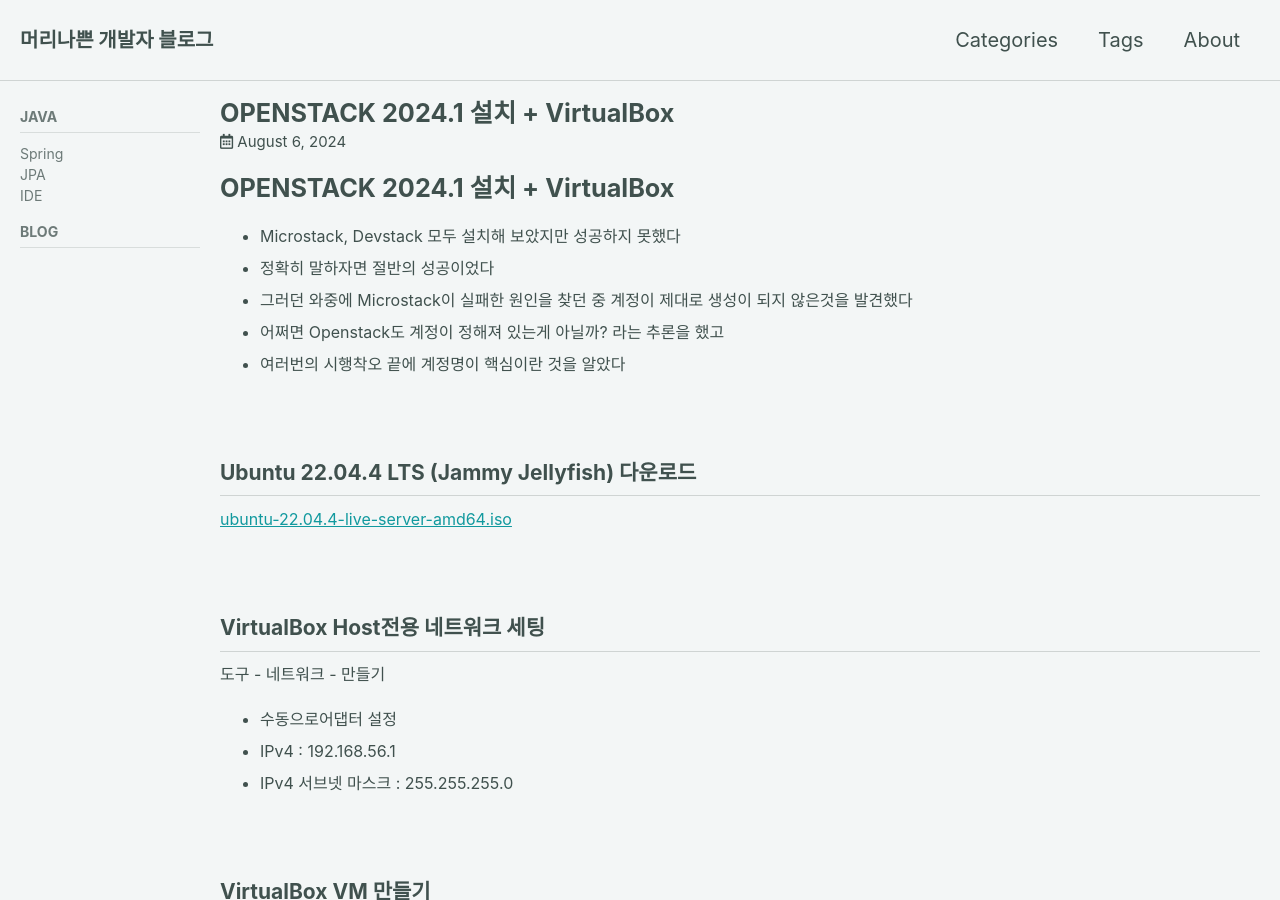
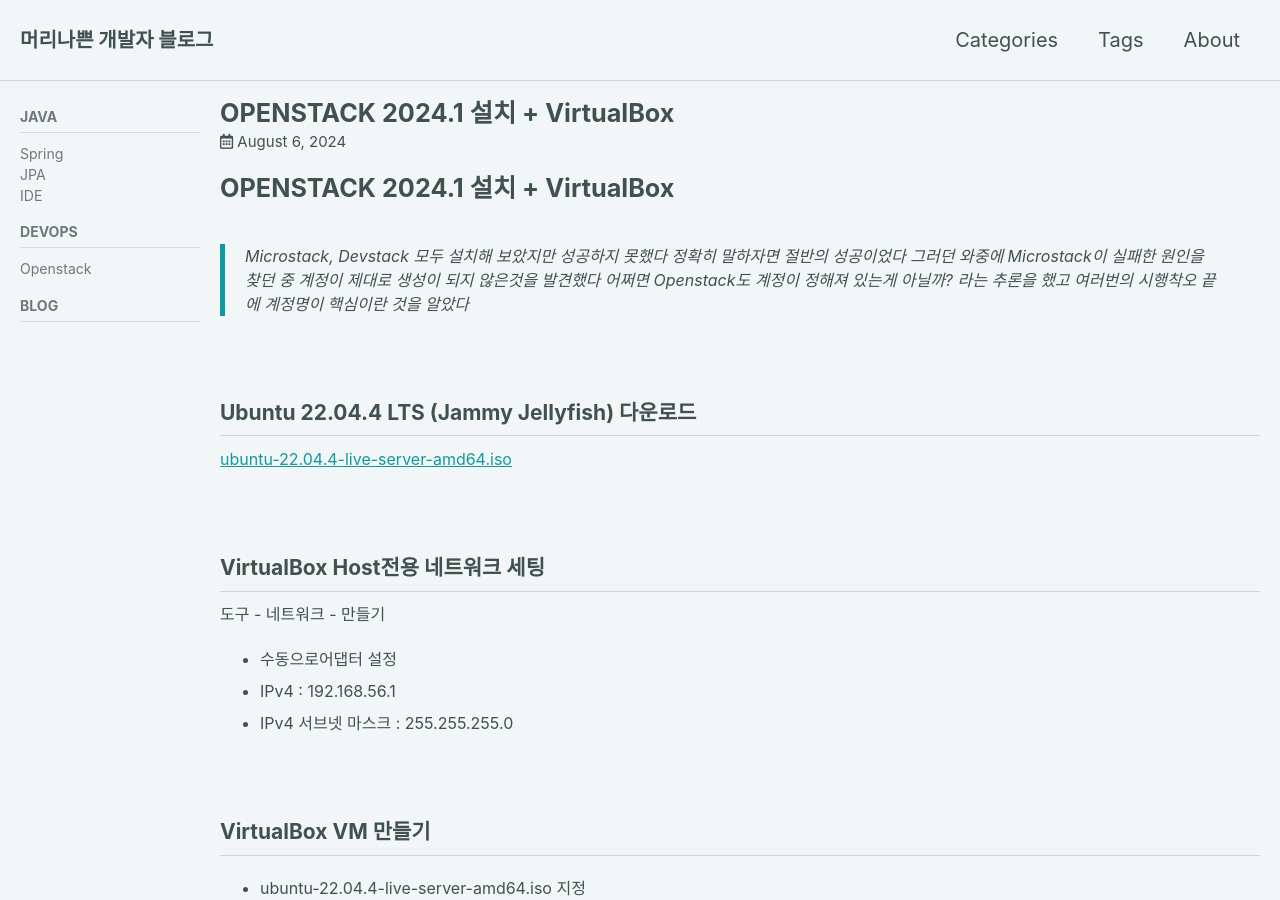
Before and after one commit to glorial83/glorial83.github.io, a Jekyll site: the page built from _posts/2024-08-06-Openstack.md, in a window 1280 px wide and 900 px high. Built offline with Jekyll 4.4.1, drawn with Linux system fonts in a browser that asks for light colours; cached includes are drawn as plain includes.

```diff
--- a/_posts/2024-08-06-Openstack.md
+++ b/_posts/2024-08-06-Openstack.md
@@ -10,11 +10,11 @@ classes: wide
 
 # OPENSTACK 2024.1 설치 + VirtualBox
 
-- Microstack, Devstack 모두 설치해 보았지만 성공하지 못했다
-- 정확히 말하자면 절반의 성공이었다
-- 그러던 와중에 Microstack이 실패한 원인을 찾던 중 계정이 제대로 생성이 되지 않은것을 발견했다
-- 어쩌면 Openstack도 계정이 정해져 있는게 아닐까? 라는 추론을 했고
-- 여러번의 시행착오 끝에 계정명이 핵심이란 것을 알았다
+> Microstack, Devstack 모두 설치해 보았지만 성공하지 못했다
+> 정확히 말하자면 절반의 성공이었다
+> 그러던 와중에 Microstack이 실패한 원인을 찾던 중 계정이 제대로 생성이 되지 않은것을 발견했다
+> 어쩌면 Openstack도 계정이 정해져 있는게 아닐까? 라는 추론을 했고
+> 여러번의 시행착오 끝에 계정명이 핵심이란 것을 알았다
 
 ## Ubuntu 22.04.4 LTS (Jammy Jellyfish) 다운로드
 
```
Also changed, not shown: _featured_categories/devops.md (added, +10 -0 lines), _featured_tags/devops-openstack.md (added, +8 -0 lines).
